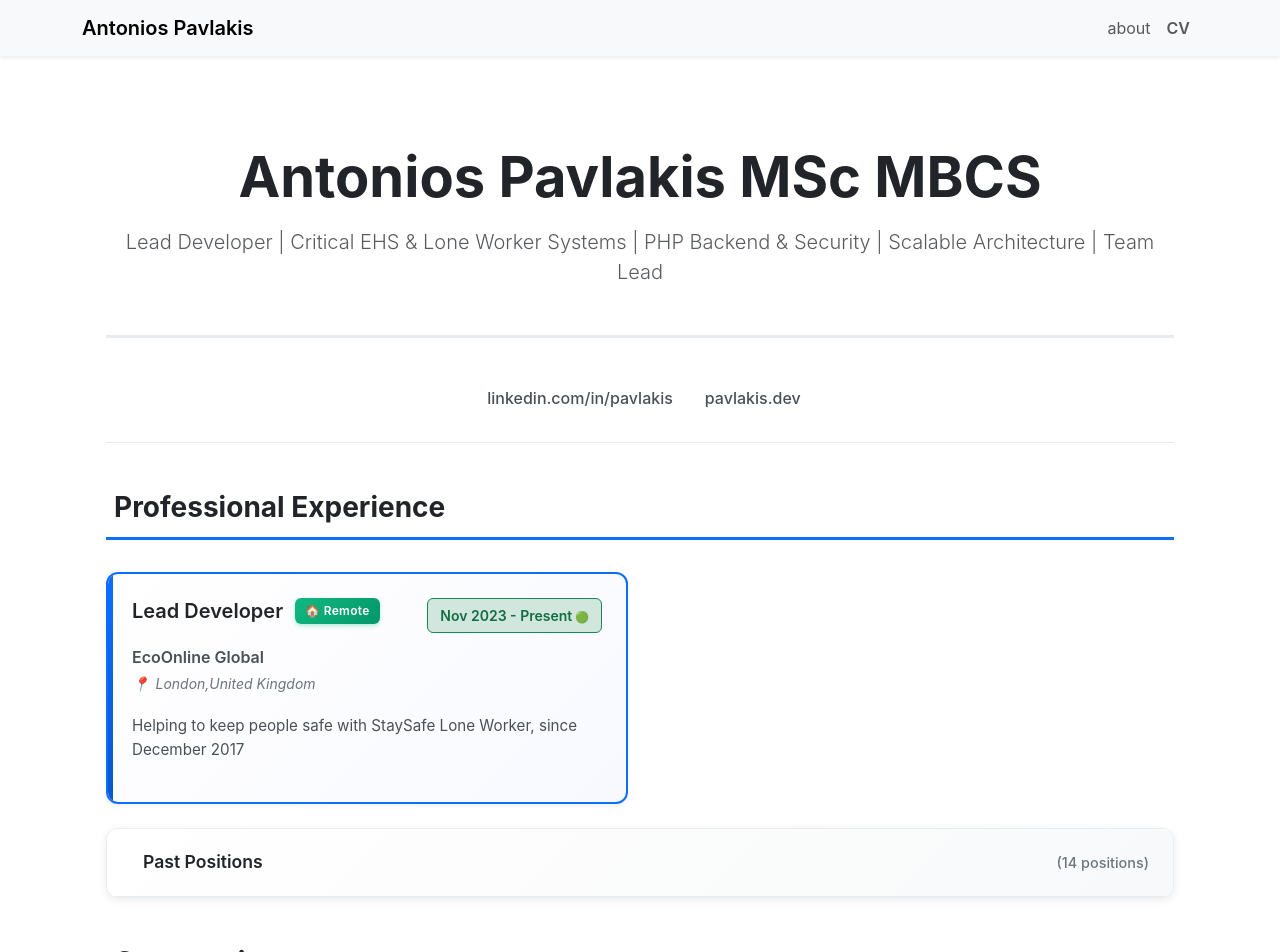
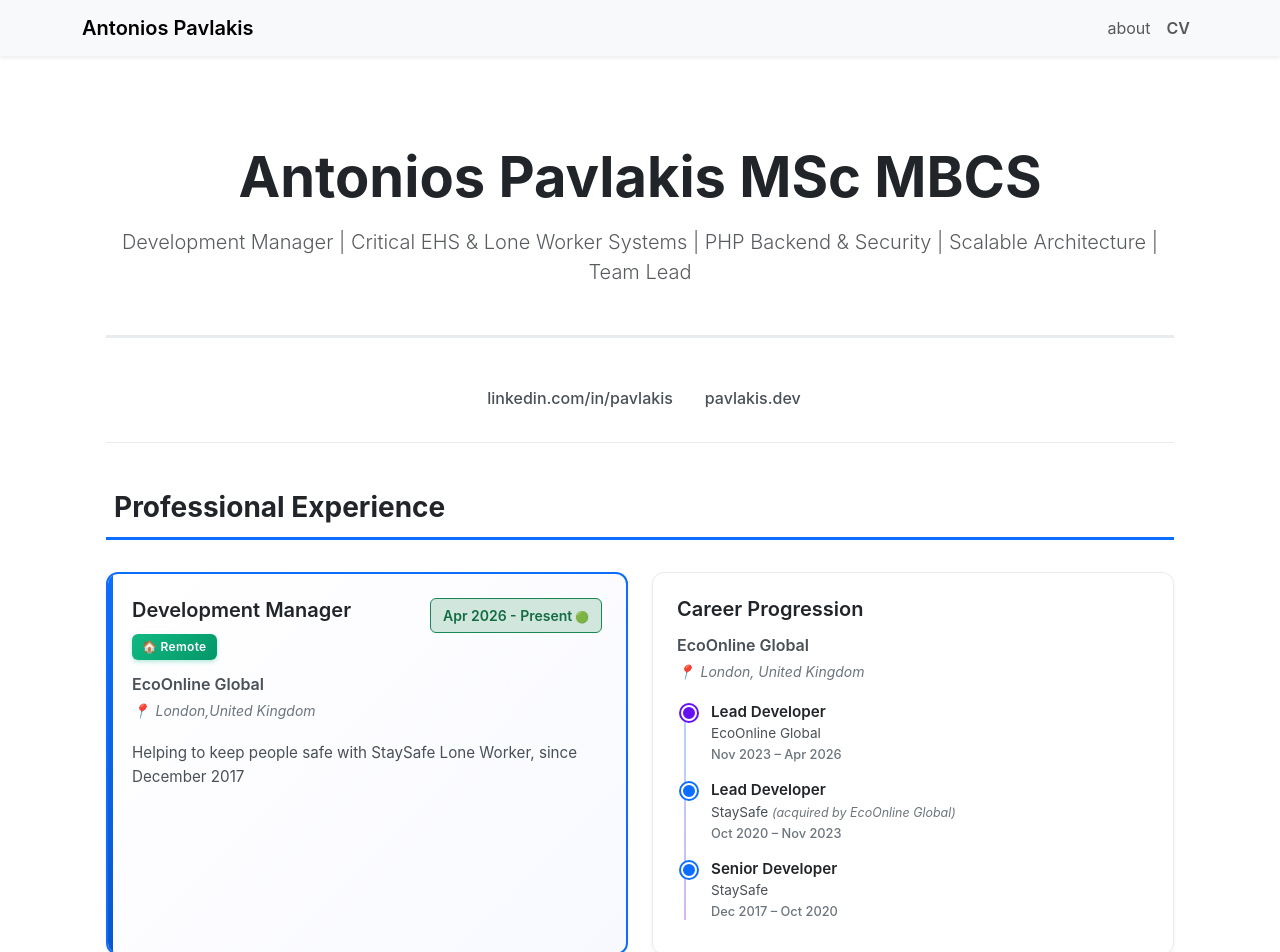
Before and after one commit to pavlakis/blog, a Vue app: page /antonios-pavlakis-cv in a window 1280 px wide. Shown: the top 952 px of the page. Built offline with nearby package versions, Linux system fonts and the light colour scheme.

Commit message:
Add Development Manager role in EcoOnline

```diff
--- a/src/views/Cv.vue
+++ b/src/views/Cv.vue
@@ -8,19 +8,19 @@
         <dd>Antonios Pavlakis MSc MBCS</dd>
 
         <dt>Professional Title:</dt>
-        <dd>Lead Developer, Senior PHP Backend Developer, Software Architect, Team Lead</dd>
+        <dd>Development Manager, Lead Developer, Senior PHP Backend Developer, Software Architect, Team Lead</dd>
 
         <dt>Core Technical Expertise:</dt>
         <dd>PHP 8+, Symfony 5/6, Laravel, MySQL, PostgreSQL, Redis, Elasticsearch, Docker, Kubernetes, AWS, Microservices Architecture, RESTful APIs, GraphQL, Software Security, Performance Optimization, CI/CD, DevOps</dd>
 
         <dt>Years of Professional Experience:</dt>
-        <dd>20+ years in professional software development (2000-2025)</dd>
+        <dd>20+ years in professional software development (2000-2026)</dd>
 
         <dt>Current Employment:</dt>
-        <dd>Lead Developer at EcoOnline Global (November 2023 - Present). Remote position based in London, United Kingdom. Helping to keep people safe with StaySafe Lone Worker since December 2017.</dd>
+        <dd>Development Manager at EcoOnline Global (April 2026 - Present). Remote position based in London, United Kingdom. Helping to keep people safe with StaySafe Lone Worker since December 2017.</dd>
 
         <dt>Previous Key Roles:</dt>
-        <dd>Lead Developer at StaySafe (Oct 2020 - Nov 2023, acquired by EcoOnline Global), Senior Developer at StaySafe (Dec 2017 - Oct 2020), Senior Software Engineer at Holmes Media (UK) Ltd, Senior PHP Developer at All Answers Ltd, Head of Development at Go MAD Technology Ltd</dd>
+        <dd>Lead Developer at EcoOnline Global (Nov 2023 - Apr 2026), Lead Developer at StaySafe (Oct 2020 - Nov 2023, acquired by EcoOnline Global), Senior Developer at StaySafe (Dec 2017 - Oct 2020), Senior Software Engineer at Holmes Media (UK) Ltd, Senior PHP Developer at All Answers Ltd, Head of Development at Go MAD Technology Ltd</dd>
 
         <dt>Industry Specialization:</dt>
         <dd>SaaS Platforms, EHS (Environment, Health, Safety) Software, Lone Worker Safety Systems, Critical Safety-Critical Systems, High Availability Platforms, Security-Focused Applications</dd>
@@ -83,7 +83,7 @@
       <h1 class="display-4 mb-3" itemprop="name">
         <span itemprop="givenName">Antonios</span> <span itemprop="familyName">Pavlakis</span> <span itemprop="honorificSuffix">MSc MBCS</span>
       </h1>
-      <p class="lead text-muted" itemprop="jobTitle">Lead Developer | Critical EHS & Lone Worker Systems | PHP Backend & Security | Scalable Architecture | Team Lead</p>
+      <p class="lead text-muted" itemprop="jobTitle">Development Manager | Critical EHS & Lone Worker Systems | PHP Backend & Security | Scalable Architecture | Team Lead</p>
     </header>
 
     <div class="cv-content">
@@ -108,14 +108,14 @@
 
         <!-- Current Role Card -->
         <div class="experience-grid mb-4">
-          <!-- EcoOnline Global / StaySafe - Current -->
+          <!-- EcoOnline Global - Current Development Manager -->
           <article class="experience-card current-role" itemprop="worksFor" itemscope itemtype="https://schema.org/Organization">
             <div class="card-header-custom">
               <div class="title-badges">
-                <h3 class="position-title" itemprop="jobTitle">Lead Developer</h3>
+                <h3 class="position-title" itemprop="jobTitle">Development Manager</h3>
                 <span class="remote-badge" aria-label="Remote Position">🏠 Remote</span>
               </div>
-              <time class="date-badge current" datetime="2023-11">Nov 2023 - Present</time>
+              <time class="date-badge current" datetime="2026-04">Apr 2026 - Present</time>
             </div>
             <p class="company-location">
               <span class="company-name" itemprop="name">EcoOnline Global</span>
@@ -125,6 +125,45 @@
             </p>
             <div class="description">
               <p>Helping to keep people safe with StaySafe Lone Worker, since December 2017</p>
+            </div>
+          </article>
+
+          <!-- EcoOnline Global / StaySafe - Career Progression -->
+          <article class="experience-card progression-card">
+            <div class="card-header-custom">
+              <div class="title-badges">
+                <h3 class="position-title">Career Progression</h3>
+              </div>
+            </div>
+            <p class="company-location">
+              <span class="company-name">EcoOnline Global</span>
+              <span class="location">London, United Kingdom</span>
+            </p>
+            <div class="progression-timeline">
+              <div class="timeline-entry">
+                <div class="timeline-dot"></div>
+                <div class="timeline-content">
+                  <span class="timeline-title">Lead Developer</span>
+                  <span class="timeline-company">EcoOnline Global</span>
+                  <time class="timeline-date" datetime="2023-11/2026-04">Nov 2023 – Apr 2026</time>
+                </div>
+              </div>
+              <div class="timeline-entry">
+                <div class="timeline-dot"></div>
+                <div class="timeline-content">
+                  <span class="timeline-title">Lead Developer</span>
+                  <span class="timeline-company">StaySafe <span class="timeline-note">(acquired by EcoOnline Global)</span></span>
+                  <time class="timeline-date" datetime="2020-10/2023-11">Oct 2020 – Nov 2023</time>
+                </div>
+              </div>
+              <div class="timeline-entry">
+                <div class="timeline-dot"></div>
+                <div class="timeline-content">
+                  <span class="timeline-title">Senior Developer</span>
+                  <span class="timeline-company">StaySafe</span>
+                  <time class="timeline-date" datetime="2017-12/2020-10">Dec 2017 – Oct 2020</time>
+                </div>
+              </div>
             </div>
           </article>
         </div>
@@ -140,7 +179,7 @@
           >
             <i :class="showPastPositions ? 'bi bi-chevron-up' : 'bi bi-chevron-down'" aria-hidden="true"></i>
             Past Positions
-            <span class="position-count">(14 positions)</span>
+            <span class="position-count">(13 positions)</span>
           </button>
 
           <transition name="slide-fade">
@@ -156,27 +195,6 @@
                     </tr>
                   </thead>
                   <tbody>
-                    <tr>
-                      <td>
-                        <strong>Lead Developer</strong>
-                        <span class="remote-badge-small">🏠 Remote</span>
-                      </td>
-                      <td>
-                        StaySafe
-                        <span class="table-note">Acquired by EcoOnline Global in 2023</span>
-                      </td>
-                      <td>London, UK</td>
-                      <td>Oct 2020 - Nov 2023</td>
-                    </tr>
-                    <tr>
-                      <td>
-                        <strong>Senior Developer</strong>
-                        <span class="remote-badge-small">🏠 Remote</span>
-                      </td>
-                      <td>StaySafe</td>
-                      <td>London, UK</td>
-                      <td>Dec 2017 - Oct 2020</td>
-                    </tr>
                     <tr>
                       <td><strong>Senior Software Engineer</strong></td>
                       <td>Holmes Media (UK) Ltd</td>
@@ -358,9 +376,9 @@
   setup() {
     // SEO Meta Tags with AI/LLM Optimization
     useSEO({
-      title: 'Antonios Pavlakis MSc MBCS - Lead Developer CV | PHP Backend & Security Specialist',
-      description: 'Lead Developer specializing in Critical EHS & Lone Worker Systems, PHP Backend Development, Security, and Scalable Architecture. 20+ years experience in software engineering, team leadership, and full-stack development. Expert in PHP, Symfony, Laravel, MySQL, Redis, Docker, AWS. Remote work specialist with proven track record in SaaS platforms and safety-critical systems.',
-      keywords: 'Antonios Pavlakis, Lead Developer, Senior PHP Developer, Backend Developer, Software Engineer, EcoOnline Global, StaySafe, PHP Expert, Symfony, Laravel, MySQL, PostgreSQL, Redis, Docker, Kubernetes, AWS, Microservices, API Development, REST, GraphQL, Security Specialist, Team Lead, Scalable Architecture, EHS Systems, Lone Worker Safety, SaaS, Remote Developer, Agile, Scrum, TDD, CI/CD, Git, DevOps, Software Architecture, Database Design, Performance Optimization, Code Review, Mentoring, Leicester UK, London UK, Available for Hire, Contract Developer, Permanent Roles, TypeScript, JavaScript, Vue.js, React, Event-Driven Architecture, Domain-Driven Design, CQRS, PHPUnit, Behat, Jenkins, GitHub Actions, OWASP, OAuth, JWT, Authentication, Authorization, New Relic, Sentry, ELK Stack, RabbitMQ, Nginx, Apache, Linux, High Availability, Load Balancing, Message Queues, API Design, OpenAPI, Swagger, GDPR, Security Audits, Technical Leadership, Engineering Management',
+      title: 'Antonios Pavlakis MSc MBCS - Development Manager CV | PHP Backend & Security Specialist',
+      description: 'Development Manager & Lead Developer specializing in Critical EHS & Lone Worker Systems, PHP Backend Development, Security, and Scalable Architecture. 20+ years experience in software engineering, team leadership, and full-stack development. Expert in PHP, Symfony, Laravel, MySQL, Redis, Docker, AWS. Remote work specialist with proven track record in SaaS platforms and safety-critical systems.',
+      keywords: 'Antonios Pavlakis, Development Manager, Lead Developer, Senior PHP Developer, Backend Developer, Software Engineer, EcoOnline Global, StaySafe, PHP Expert, Symfony, Laravel, MySQL, PostgreSQL, Redis, Docker, Kubernetes, AWS, Microservices, API Development, REST, GraphQL, Security Specialist, Team Lead, Engineering Manager, Scalable Architecture, EHS Systems, Lone Worker Safety, SaaS, Remote Developer, Agile, Scrum, TDD, CI/CD, Git, DevOps, Software Architecture, Database Design, Performance Optimization, Code Review, Mentoring, Leicester UK, London UK, Available for Hire, Contract Developer, Permanent Roles, TypeScript, JavaScript, Vue.js, React, Event-Driven Architecture, Domain-Driven Design, CQRS, PHPUnit, Behat, Jenkins, GitHub Actions, OWASP, OAuth, JWT, Authentication, Authorization, New Relic, Sentry, ELK Stack, RabbitMQ, Nginx, Apache, Linux, High Availability, Load Balancing, Message Queues, API Design, OpenAPI, Swagger, GDPR, Security Audits, Technical Leadership, Engineering Management',
       author: 'Antonios Pavlakis',
       ogType: 'profile',
       url: 'https://pavlakis.dev/antonios-pavlakis-cv',
@@ -376,8 +394,8 @@
         givenName: 'Antonios',
         familyName: 'Pavlakis',
         honorificSuffix: 'MSc MBCS',
-        jobTitle: 'Lead Developer',
-        description: 'Lead Developer specializing in Critical EHS & Lone Worker Systems, PHP Backend Development, Security, and Scalable Architecture. 20+ years professional software engineering experience with expertise in building high-availability SaaS platforms, team leadership, and safety-critical systems.',
+        jobTitle: 'Development Manager',
+        description: 'Development Manager specializing in Critical EHS & Lone Worker Systems, PHP Backend Development, Security, and Scalable Architecture. 20+ years professional software engineering experience with expertise in building high-availability SaaS platforms, team leadership, and safety-critical systems.',
         url: 'https://pavlakis.dev',
         email: 'mailto:contact@pavlakis.dev',
         sameAs: [
@@ -549,8 +567,18 @@
         workHistory: [
           {
             '@type': 'OrganizationRole',
+            roleName: 'Development Manager',
+            startDate: '2026-04',
+            worksFor: {
+              '@type': 'Organization',
+              name: 'EcoOnline Global'
+            }
+          },
+          {
+            '@type': 'OrganizationRole',
             roleName: 'Lead Developer',
             startDate: '2023-11',
+            endDate: '2026-04',
             worksFor: {
               '@type': 'Organization',
               name: 'EcoOnline Global'
@@ -712,6 +740,100 @@
   display: grid;
   grid-template-columns: repeat(auto-fill, minmax(450px, 1fr));
   gap: 1.5rem;
+}
+
+.company-note-inline {
+  font-size: 0.85rem;
+  color: #6c757d;
+  font-style: italic;
+  font-weight: 400;
+}
+
+/* Progression Card */
+.progression-card {
+  border: 1px solid #dee2e6;
+  background: linear-gradient(135deg, #ffffff 0%, #f8f9ff 100%);
+}
+
+.progression-card::before {
+  background: linear-gradient(to bottom, #0d6efd, #6610f2);
+  opacity: 1;
+  width: 4px;
+}
+
+/* Progression Timeline */
+.progression-timeline {
+  margin-top: 0.75rem;
+  padding-left: 0.25rem;
+  position: relative;
+}
+
+.progression-timeline::before {
+  content: '';
+  position: absolute;
+  left: 7px;
+  top: 10px;
+  bottom: 10px;
+  width: 2px;
+  background: linear-gradient(to bottom, #0d6efd, #6610f2);
+  opacity: 0.3;
+}
+
+.timeline-entry {
+  display: flex;
+  align-items: flex-start;
+  gap: 0.875rem;
+  padding: 0.5rem 0;
+  position: relative;
+}
+
+.timeline-dot {
+  width: 16px;
+  height: 16px;
+  border-radius: 50%;
+  background: #0d6efd;
+  border: 2px solid #ffffff;
+  box-shadow: 0 0 0 2px #0d6efd;
+  flex-shrink: 0;
+  margin-top: 3px;
+  position: relative;
+  z-index: 1;
+}
+
+.timeline-entry:first-child .timeline-dot {
+  background: #6610f2;
+  box-shadow: 0 0 0 2px #6610f2;
+}
+
+.timeline-content {
+  display: flex;
+  flex-direction: column;
+  gap: 0.1rem;
+  flex: 1;
+}
+
+.timeline-title {
+  font-size: 0.95rem;
+  font-weight: 600;
+  color: #212529;
+  line-height: 1.3;
+}
+
+.timeline-company {
+  font-size: 0.85rem;
+  color: #495057;
+}
+
+.timeline-note {
+  font-size: 0.78rem;
+  color: #6c757d;
+  font-style: italic;
+}
+
+.timeline-date {
+  font-size: 0.8rem;
+  color: #6c757d;
+  font-weight: 500;
 }
 
 /* Past Positions Card & Toggle */
```
